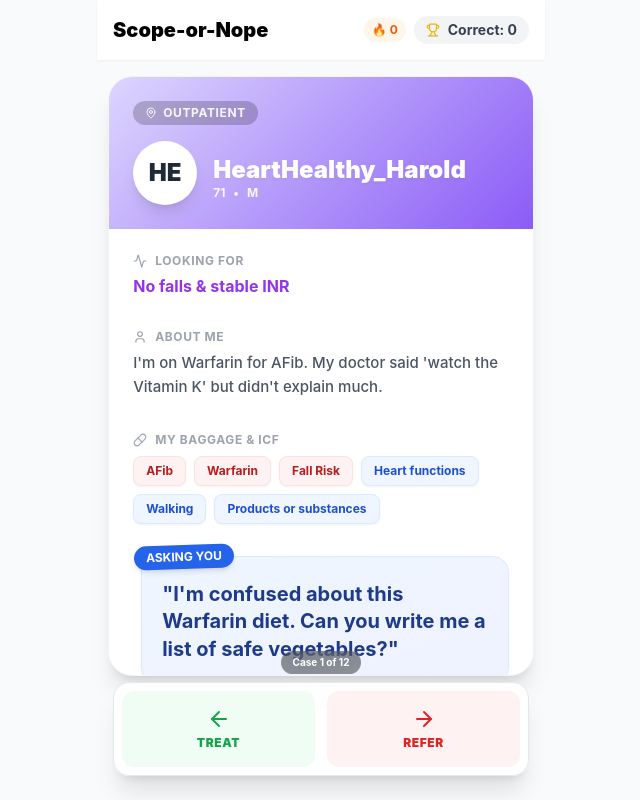
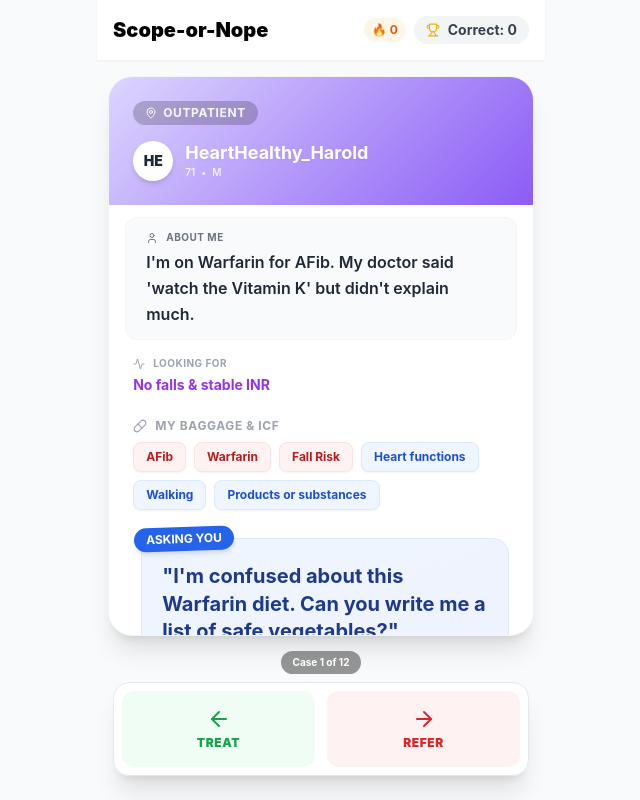
Before and after one commit to danstonedev/scope-or-nope, a React (Vite) app: page / in a window 1280 px wide. Both pictures are taken after a click on the button "START SHIFT". Shown: the whole page, without its empty margins (319-959 px from the left). Built offline with nearby package versions, Linux system fonts and the light colour scheme.

Commit message:
feat: reorganize card layout - About Me first, condensed header, dvh sizing

```diff
--- a/src/components/SwipeCard.jsx
+++ b/src/components/SwipeCard.jsx
@@ -150,7 +150,7 @@ export default function SwipeCard({ data, onSwipe, onSortingComplete }) {
             dragElastic={0.8}
             onDragEnd={handleDragEnd}
             style={{ x, y, rotate, touchAction: "none" }}
-            className="absolute w-[95%] max-w-md h-[75vh] max-h-[700px] bg-white rounded-3xl shadow-xl overflow-hidden border border-gray-100 flex flex-col justify-between"
+            className="absolute w-[95%] max-w-md h-[70dvh] max-h-[600px] bg-white rounded-3xl shadow-xl overflow-hidden border border-gray-100 flex flex-col justify-between"
         >
             {/* SWIPE INDICATORS (Only show for non-sorting cards) */}
             {!hasSorting && (
@@ -181,39 +181,38 @@ export default function SwipeCard({ data, onSwipe, onSortingComplete }) {
                     </div>
                 </div>
 
-                <div className="flex items-end gap-4">
-                    {/* AVATAR */}
-                    <div className="w-16 h-16 rounded-full bg-white shadow-lg flex items-center justify-center text-2xl font-black text-gray-800 shrink-0 border-4 border-white/20">
+                <div className="flex items-center gap-3">
+                    {/* COMPACT AVATAR */}
+                    <div className="w-10 h-10 rounded-full bg-white shadow-md flex items-center justify-center text-sm font-black text-gray-800 shrink-0 border-2 border-white/30">
                         {data.dating_profile.username.slice(0, 2).toUpperCase()}
                     </div>
-
-                    <div className="pb-1">
-                        <h2 className="text-2xl font-black leading-tight drop-shadow-sm">{data.dating_profile.username}</h2>
-                        <div className="flex items-center gap-2 text-white/90 text-xs font-bold">
+                    <div>
+                        <h2 className="text-lg font-bold leading-tight drop-shadow-sm">{data.dating_profile.username}</h2>
+                        <div className="flex items-center gap-1.5 text-white/80 text-[10px] font-semibold">
                             <span>{data.dating_profile.age}</span> • <span>{data.dating_profile.sex}</span>
                         </div>
                     </div>
                 </div>
             </div>
 
-            <div className="flex-grow flex flex-col justify-evenly gap-4 py-4">
-                {/* LOOKING FOR */}
-                <div className="px-6 py-2">
-                    <div className="flex items-center gap-2 text-gray-400 text-xs font-bold uppercase tracking-wider mb-1.5">
-                        <Activity size={14} /> Looking For
+            <div className="flex-grow flex flex-col justify-evenly gap-3 py-3">
+                {/* BIO - NOW FIRST AND PROMINENT */}
+                <div className="px-5 py-3 mx-4 bg-gradient-to-r from-gray-50 to-slate-50 rounded-xl border border-gray-100">
+                    <div className="flex items-center gap-2 text-gray-500 text-[10px] font-bold uppercase tracking-wider mb-1">
+                        <User size={12} /> About Me
                     </div>
-                    <p className="text-purple-600 font-bold text-base leading-snug">
-                        {data.dating_profile.looking_for}
+                    <p className="text-gray-800 text-base leading-relaxed font-semibold">
+                        {data.dating_profile.bio}
                     </p>
                 </div>
 
-                {/* BIO */}
-                <div className="px-6 py-2">
-                    <div className="flex items-center gap-2 text-gray-400 text-xs font-bold uppercase tracking-wider mb-1.5">
-                        <User size={14} /> About Me
+                {/* LOOKING FOR - NOW SECOND */}
+                <div className="px-6 py-1">
+                    <div className="flex items-center gap-2 text-gray-400 text-[10px] font-bold uppercase tracking-wider mb-1">
+                        <Activity size={12} /> Looking For
                     </div>
-                    <p className="text-gray-600 text-[15px] leading-relaxed font-medium">
-                        {data.dating_profile.bio}
+                    <p className="text-purple-600 font-bold text-sm leading-snug">
+                        {data.dating_profile.looking_for}
                     </p>
                 </div>
 
```
